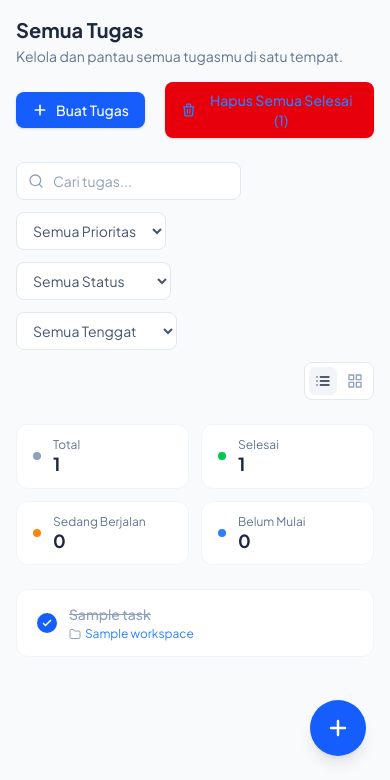
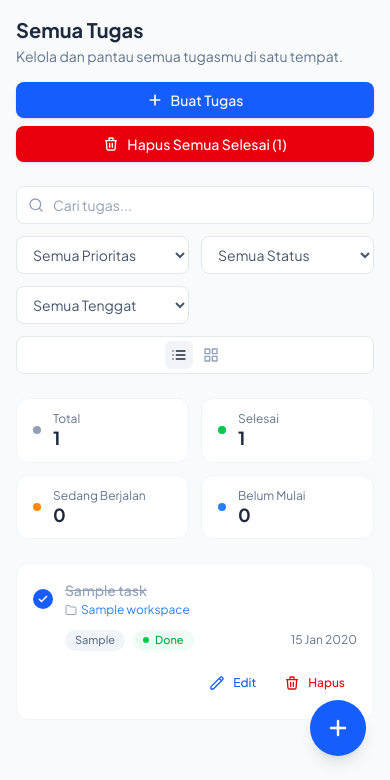
Before and after one commit to neowadigital2025-lgtm/TodoGo, a Laravel app: page /tasks in a window 390 px wide. Shown: the part 64-844 px from the top of the page. Run offline with Laravel 12, Linux system fonts and the light colour scheme; a user stored in the database is signed in; data comes from the database, SQL or seed files in the repository; tables that the repository leaves empty hold one stand-in row (values such as "Sample post"); style sheets or scripts are compiled from the project's sources.

Commit message:
Update task views and project configuration
Replit-Commit-Author: Agent

```diff
--- a/resources/views/tasks/index.blade.php
+++ b/resources/views/tasks/index.blade.php
@@ -18,10 +18,10 @@
             <h1 class="text-xl font-bold text-slate-800">Semua Tugas</h1>
             <p class="mt-0.5 text-sm text-slate-500">Kelola dan pantau semua tugasmu di satu tempat.</p>
         </div>
-        <div class="flex items-center gap-5">
+        <div class="flex w-full flex-col gap-2 sm:w-auto sm:flex-row sm:items-center sm:gap-5">
 
-        <a href="{{ route('tasks.create') }}" class="inline-flex items-center gap-2 px-4 py-2 bg-blue-600 hover:bg-blue-700
-                       text-white text-sm font-medium rounded-lg transition-colors shadow-sm shrink-0">
+        <a href="{{ route('tasks.create') }}" class="inline-flex w-full items-center justify-center gap-2 px-4 py-2 bg-blue-600 hover:bg-blue-700
+                       text-white text-sm font-medium rounded-lg transition-colors shadow-sm shrink-0 sm:w-auto">
             <svg class="w-4 h-4" viewBox="0 0 24 24" fill="none" stroke="currentColor"
                  stroke-width="2.5" stroke-linecap="round" stroke-linejoin="round">
                 <line x1="12" y1="5" x2="12" y2="19"/><line x1="5" y1="12" x2="19" y2="12"/>
@@ -32,7 +32,7 @@
             <form action="{{ route('tasks.destroyCompleted') }}" method="POST" class="inline-block" onsubmit="return confirm('Yakin ingin menghapus semua tugas yang sudah selesai? Tindakan ini tidak dapat dibatalkan.')">
             @csrf
             @method('DELETE')
-                <button type="submit" class="inline-flex items-center gap-2 rounded-lg bg-red-600 px-4 py-2 text-sm font-medium text-blue-500 shadow-sm transition-all hover:bg-red-700 hover:shadow-md">
+                <button type="submit" class="inline-flex w-full items-center justify-center gap-2 rounded-lg bg-red-600 px-4 py-2 text-sm font-medium text-white shadow-sm transition-all hover:bg-red-700 hover:shadow-md sm:w-auto">
             {{-- Icon Trash --}}
                     <svg xmlns="http://www.w3.org/2000/svg" class="h-4 w-4" fill="none"viewBox="0 0 24 24" stroke="currentColor" stroke-width="2">
                         <path stroke-linecap="round" stroke-linejoin="round" d="M19 7l-.867 12.142A2 2 0 0116.138 21H7.862a2 2 0 01-1.995-1.858L5 7m5 4v6m4-6v6m1-10V4a1 1 0 00-1-1h-4a1 1 0 00-1 1v3M4 7h16" />
@@ -45,10 +45,10 @@
     </div>
 
     {{-- ── Filter bar ───────────────────────────────────────────────── --}}
-    <form method="GET" action="{{ route('tasks.index') }}" class="flex flex-col sm:flex-row items-start sm:items-center gap-3" id="filter-form">
+    <form method="GET" action="{{ route('tasks.index') }}" class="grid grid-cols-2 items-stretch gap-3 sm:flex sm:flex-row sm:items-center" id="filter-form">
 
         {{-- Search --}}
-        <div class="relative flex-1 max-w-xs">
+        <div class="relative col-span-2 w-full sm:max-w-xs sm:flex-1">
             <svg class="absolute left-3 top-1/2 -translate-y-1/2 w-4 h-4 text-slate-400 pointer-events-none"
                  viewBox="0 0 24 24" fill="none" stroke="currentColor"
                  stroke-width="2" stroke-linecap="round" stroke-linejoin="round">
@@ -62,7 +62,7 @@
         </div>
 
         {{-- Priority filter --}}
-        <select name="priority" class="px-3 py-2 text-sm bg-white border border-slate-200 rounded-lg
+        <select name="priority" class="w-full min-w-0 px-3 py-2 text-sm bg-white border border-slate-200 rounded-lg
                        focus:outline-none focus:ring-2 focus:ring-blue-500 text-slate-600"
                 onchange="document.getElementById('filter-form').submit()">
             <option value="">Semua Prioritas</option>
@@ -72,7 +72,7 @@
         </select>
 
         {{-- Status filter --}}
-        <select name="status" class="px-3 py-2 text-sm bg-white border border-slate-200 rounded-lg
+        <select name="status" class="w-full min-w-0 px-3 py-2 text-sm bg-white border border-slate-200 rounded-lg
                        focus:outline-none focus:ring-2 focus:ring-blue-500 text-slate-600"
                 onchange="document.getElementById('filter-form').submit()">
             <option value="">Semua Status</option>
@@ -82,7 +82,7 @@
         </select>
 
         {{-- Tenggat filter --}}
-        <select name="filter" class="px-3 py-2 text-sm bg-white border border-slate-200 rounded-lg
+        <select name="filter" class="w-full min-w-0 px-3 py-2 text-sm bg-white border border-slate-200 rounded-lg
                        focus:outline-none focus:ring-2 focus:ring-blue-500 text-slate-600"
                 onchange="document.getElementById('filter-form').submit()">
             <option value="">Semua Tenggat</option>
@@ -94,14 +94,14 @@
         {{-- Clear filters --}}
         @if(request()->hasAny(['search', 'priority', 'status', 'filter']))
             <a href="{{ route('tasks.index') }}"
-               class="px-3 py-2 text-sm text-slate-500 hover:text-slate-700 border border-slate-200
-                      rounded-lg hover:bg-slate-50 transition-colors">
+               class="col-span-2 px-3 py-2 text-center text-sm text-slate-500 hover:text-slate-700 border border-slate-200
+                       rounded-lg hover:bg-slate-50 transition-colors sm:col-span-1">
                 Bersihkan
             </a>
         @endif
 
         {{-- View toggle --}}
-        <div class="flex items-center gap-1 p-1 bg-white border border-slate-200 rounded-lg ml-auto sm:ml-0">
+        <div class="col-span-2 flex w-full items-center justify-center gap-1 p-1 bg-white border border-slate-200 rounded-lg sm:col-span-1 sm:ml-0 sm:w-auto">
             <button type="button" @click="view = 'list'"
                     :class="view === 'list' ? 'bg-slate-100 text-slate-800' : 'text-slate-400 hover:text-slate-600'"
                     class="p-1.5 rounded-md transition-colors">
--- a/resources/views/tasks/partials/task-card.blade.php
+++ b/resources/views/tasks/partials/task-card.blade.php
@@ -17,20 +17,7 @@
 <div class="bg-white border border-slate-100 rounded-xl p-4 hover:shadow-sm
             transition-shadow duration-150 group relative">
 
-    <div class="absolute top-4 right-4 hidden group-hover:flex gap-1">
-        <a href="{{ route('tasks.edit', $task) }}" class="p-1 bg-white border border-slate-100 rounded shadow-sm text-slate-400 hover:text-blue-600 transition-colors">
-            <svg class="w-3.5 h-3.5" fill="none" stroke="currentColor" viewBox="0 0 24 24"><path stroke-linecap="round" stroke-linejoin="round" stroke-width="2" d="M15.232 5.232l3.536 3.536m-2.036-5.036a2.5 2.5 0 113.536 3.536L6.5 21.036H3v-3.572L16.732 3.732z"/></svg>
-        </a>
-        <form action="{{ route('tasks.destroy', $task) }}" method="POST" onsubmit="return confirm('Yakin hapus?');">
-            @csrf @method('DELETE')
-            <button type="submit" class="p-1 bg-white border border-slate-100 rounded shadow-sm text-slate-400 hover:text-red-600 transition-colors">
-                <svg class="w-3.5 h-3.5" fill="none" stroke="currentColor" viewBox="0 0 24 24"><path stroke-linecap="round" stroke-linejoin="round" stroke-width="2" d="M19 7l-.867 12.142A2 2 0 0116.138 21H7.862a2 2 0 01-1.995-1.858L5 7m5 4v6m4-6v6m1-10V4a1 1 0 00-1-1h-4a1 1 0 00-1 1v3M4 7h16"/></svg>
-            </button>
-        </form>
-    </div>
-
-    {{-- Header --}}
-    <div class="flex items-start justify-between gap-2 mb-3">
+    <div class="mb-3 flex items-center justify-between gap-2">
         <div class="flex items-center gap-2">
             @if ($isDone)
                 <div class="w-5 h-5 rounded-full bg-blue-600 flex items-center justify-center shrink-0">
@@ -45,11 +32,24 @@
                             group-hover:border-blue-400 transition-colors shrink-0"></div>
             @endif
         </div>
-        <x-ui.badge :color="$priorityColor">{{ $task->priority }}</x-ui.badge>
+        <div class="flex min-w-0 items-center gap-2">
+            <x-ui.badge :color="$priorityColor">{{ $task->priority }}</x-ui.badge>
+            <div class="flex shrink-0 items-center gap-1">
+        <a href="{{ route('tasks.edit', $task) }}" class="inline-flex min-h-8 min-w-8 items-center justify-center rounded border border-slate-100 bg-white text-slate-400 shadow-sm hover:text-blue-600 transition-colors" aria-label="Edit task">
+            <svg class="w-3.5 h-3.5" fill="none" stroke="currentColor" viewBox="0 0 24 24"><path stroke-linecap="round" stroke-linejoin="round" stroke-width="2" d="M15.232 5.232l3.536 3.536m-2.036-5.036a2.5 2.5 0 113.536 3.536L6.5 21.036H3v-3.572L16.732 3.732z"/></svg>
+        </a>
+        <form action="{{ route('tasks.destroy', $task) }}" method="POST" onsubmit="return confirm('Yakin hapus?');">
+            @csrf @method('DELETE')
+            <button type="submit" class="inline-flex min-h-8 min-w-8 items-center justify-center rounded border border-slate-100 bg-white text-slate-400 shadow-sm hover:text-red-600 transition-colors" aria-label="Hapus task">
+                <svg class="w-3.5 h-3.5" fill="none" stroke="currentColor" viewBox="0 0 24 24"><path stroke-linecap="round" stroke-linejoin="round" stroke-width="2" d="M19 7l-.867 12.142A2 2 0 0116.138 21H7.862a2 2 0 01-1.995-1.858L5 7m5 4v6m4-6v6m1-10V4a1 1 0 00-1-1h-4a1 1 0 00-1 1v3M4 7h16"/></svg>
+            </button>
+        </form>
+            </div>
+        </div>
     </div>
 
     {{-- Title --}}
-    <p class="text-sm font-semibold text-slate-800 leading-snug mb-1
+    <p class="break-words text-sm font-semibold text-slate-800 leading-snug mb-1
               {{ $isDone ? 'line-through text-slate-400' : '' }}">
         {{ $task->title }}
     </p>
--- a/resources/views/tasks/partials/task-row.blade.php
+++ b/resources/views/tasks/partials/task-row.blade.php
@@ -16,11 +16,12 @@
     };
 @endphp
 
-<li class="group grid grid-cols-12 gap-4 items-center px-5 py-3.5
+<li class="group flex flex-col gap-3 px-4 py-4
+           sm:grid sm:grid-cols-12 sm:items-center sm:gap-4 sm:px-5 sm:py-3.5
            hover:bg-slate-50 transition-colors duration-150">
 
     {{-- Checkbox + title --}}
-    <div class="col-span-12 sm:col-span-5 flex items-center gap-3 min-w-0">
+    <div class="flex min-w-0 items-center gap-3 sm:col-span-5">
         <div class="shrink-0">
             <form action="{{ route('tasks.toggleStatus', $task) }}" method="POST">
                 @csrf
@@ -41,7 +42,7 @@
             </form>
         </div>
         <div class="min-w-0">
-            <p class="text-sm font-medium truncate
+            <p class="break-words text-sm font-medium
                       {{ $isDone ? 'line-through text-slate-400' : 'text-slate-800' }}">
                 {{ $task->title }}
             </p>
@@ -54,6 +55,32 @@
                 <span class="text-xs text-blue-500 truncate">{{ $task->workspace?->name ?? 'No Workspace' }}</span>
             </div>
         </div>
+    </div>
+
+    {{-- Mobile metadata and actions --}}
+    <div class="flex items-center gap-2 pl-8 sm:hidden">
+        <x-ui.badge :color="$priorityColor">{{ $task->priority }}</x-ui.badge>
+        <x-ui.badge :color="$statusColor" :dot="true">{{ $task->status }}</x-ui.badge>
+        <span class="ml-auto shrink-0 text-xs text-slate-500">{{ $task->due_date ? $task->due_date->format('d M Y') : '-' }}</span>
+    </div>
+
+    <div class="flex items-center justify-end gap-1 pl-8 sm:hidden">
+        <a href="{{ route('tasks.edit', $task) }}" class="inline-flex min-h-10 items-center gap-2 rounded-md px-3 text-xs font-medium text-blue-600 hover:bg-blue-50 transition-colors">
+            <svg class="h-4 w-4" fill="none" stroke="currentColor" viewBox="0 0 24 24" aria-hidden="true">
+                <path stroke-linecap="round" stroke-linejoin="round" stroke-width="2" d="M15.232 5.232l3.536 3.536m-2.036-5.036a2.5 2.5 0 113.536 3.536L6.5 21.036H3v-3.572L16.732 3.732z"/>
+            </svg>
+            Edit
+        </a>
+        <form action="{{ route('tasks.destroy', $task) }}" method="POST" class="inline-block" onsubmit="return confirm('Apakah Anda yakin ingin menghapus tugas ini?');">
+            @csrf
+            @method('DELETE')
+            <button type="submit" class="inline-flex min-h-10 items-center gap-2 rounded-md px-3 text-xs font-medium text-red-600 hover:bg-red-50 transition-colors">
+                <svg class="h-4 w-4" fill="none" stroke="currentColor" viewBox="0 0 24 24" aria-hidden="true">
+                    <path stroke-linecap="round" stroke-linejoin="round" stroke-width="2" d="M19 7l-.867 12.142A2 2 0 0116.138 21H7.862a2 2 0 01-1.995-1.858L5 7m5 4v6m4-6v6m1-10V4a1 1 0 00-1-1h-4a1 1 0 00-1 1v3M4 7h16"/>
+                </svg>
+                Hapus
+            </button>
+        </form>
     </div>
 
     {{-- Priority --}}
```
Also changed, not shown: package-lock.json, 1 other file.
